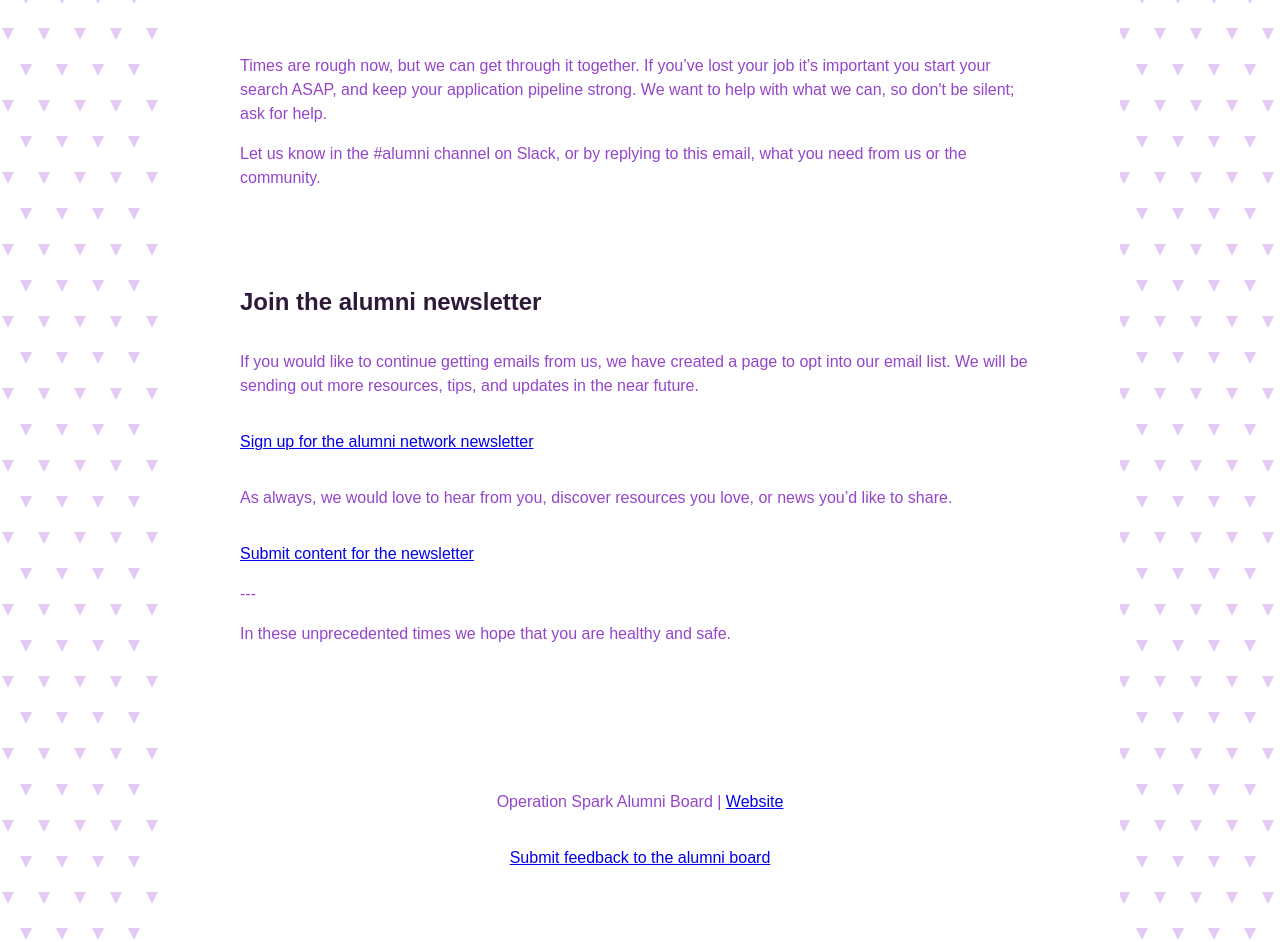
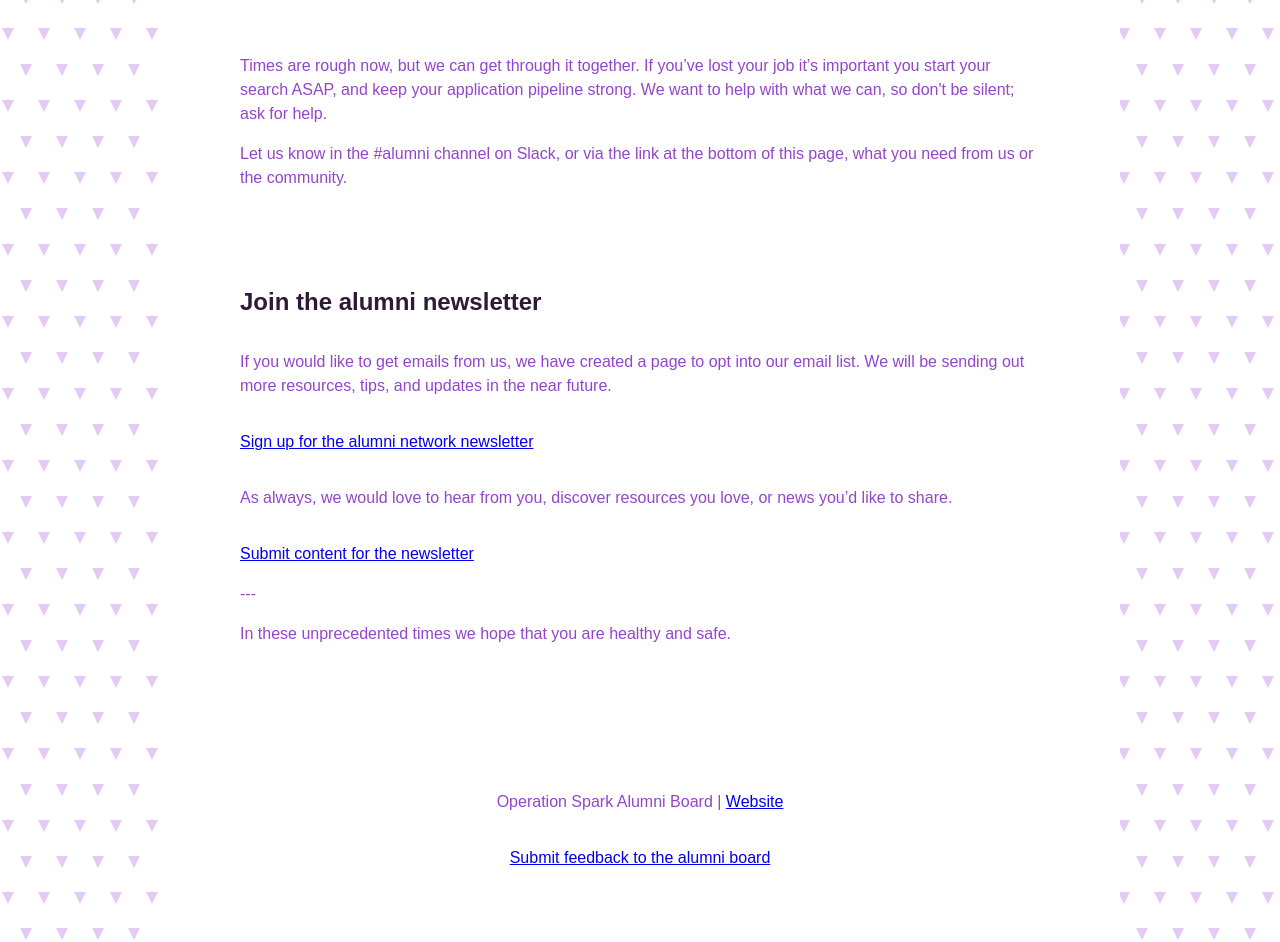
Before and after one commit to OperationSparkAlumni/OperationSparkAlumni.github.io, a plain HTML site: page newsletter-message.html in a window 1280 px wide. Shown: the part 1058-2000 px from the top of the page. Drawn offline with Linux system fonts and the light colour scheme.

Commit message:
modify references to email

```diff
--- a/newsletter-message.html
+++ b/newsletter-message.html
@@ -58,12 +58,12 @@
     <section class="section">
       <div>
         <p>Times are rough now, but we can get through it together. If you’ve lost your job it’s important you start your search ASAP, and keep your application pipeline strong. We want to help with what we can, so don't be silent; ask for help.</p>
-        <p>Let us know in the #alumni channel on Slack, or by replying to this email, what you need from us or the community.</p>
+        <p>Let us know in the #alumni channel on Slack, or via the link at the bottom of this page, what you need from us or the community.</p>
       </div>
     </section>
     <section class="section">
       <h2 class="header">Join the alumni newsletter</h2>
-      <p>If you would like to continue getting emails from us, we have created a page to opt into our email list. We will be sending out more resources, tips, and updates in the near future.</p>
+      <p>If you would like to get emails from us, we have created a page to opt into our email list. We will be sending out more resources, tips, and updates in the near future.</p>
       <p>
         <a href="https://operationsparkalumni.github.io/board/" target="_blank" rel="noopener noreferrer">Sign up for the alumni network newsletter</a>
       </p>
```
